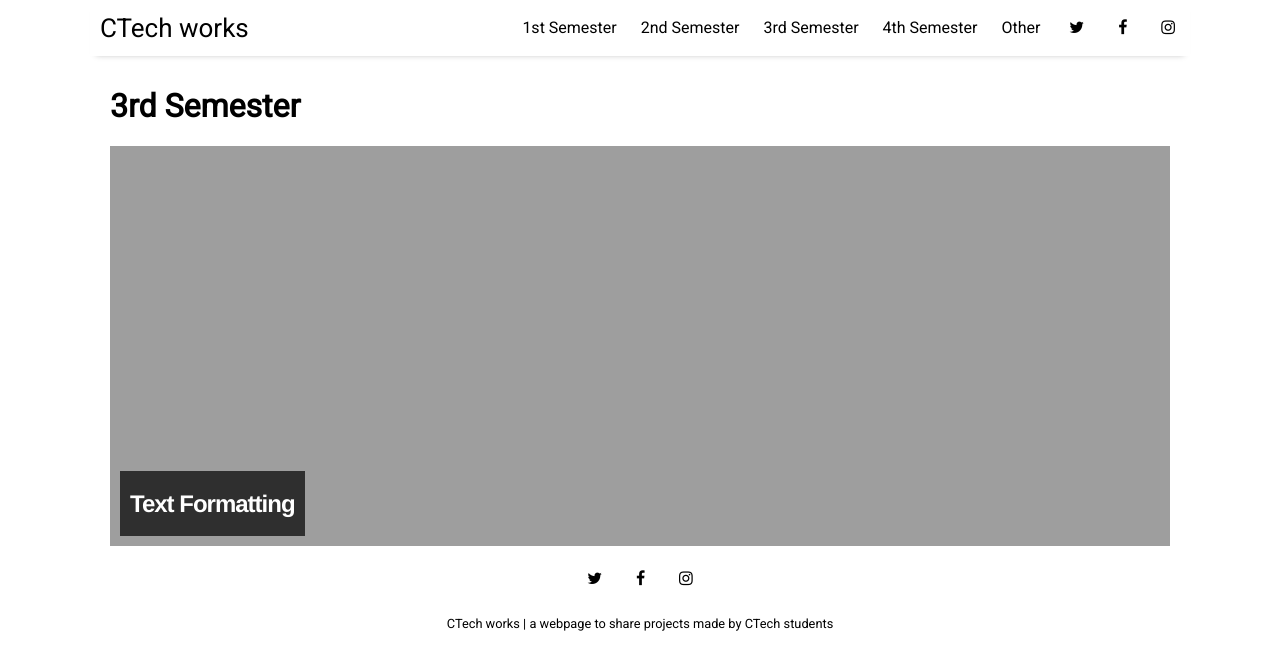
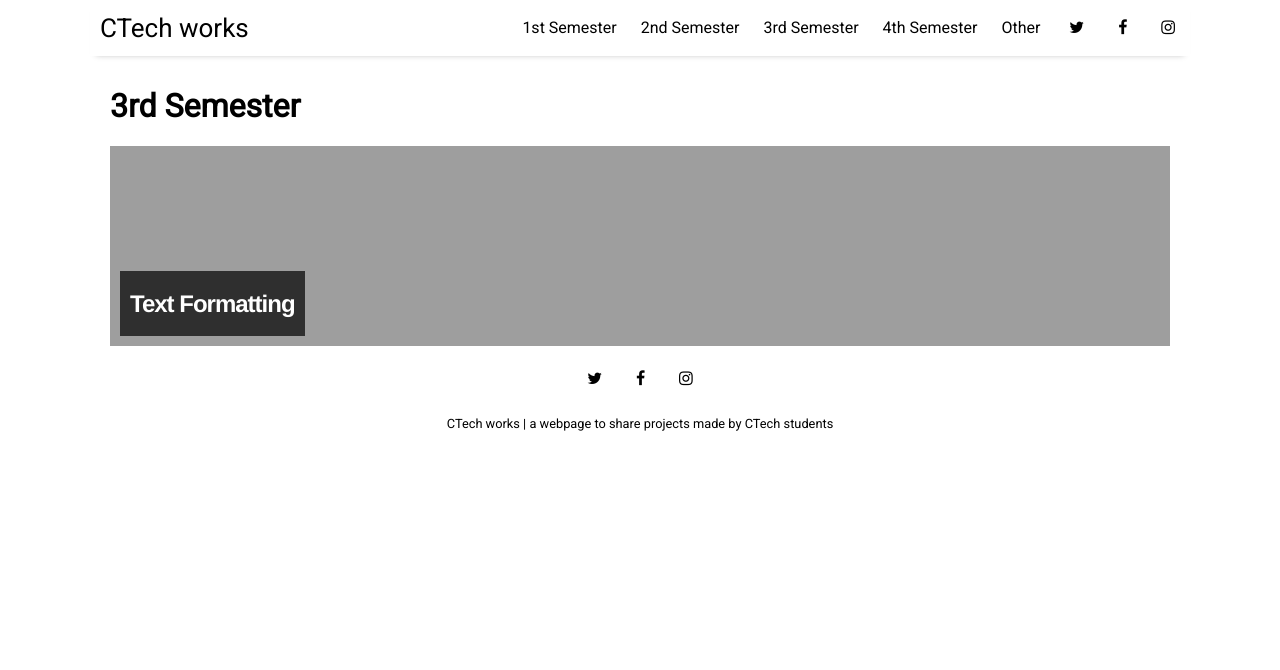
Before and after one commit to ctechfilmuniversity/ctechfilmuniversity.github.io, a Jekyll site: the page built from pages/3rd-Semester.html, in a window 1280 px wide. Shown: the top 670 px of the page. Built offline with Jekyll 4.4.1, drawn with Linux system fonts in a browser that asks for light colours; nearby versions of some CDN libraries.

Commit message:
update layout image preview

```diff
--- a/assets/css/_sass/_home.scss
+++ b/assets/css/_sass/_home.scss
@@ -1,6 +1,6 @@
 
 .featured-posts {
-  height: 400px;
+  height: 200px;
   margin: 5px 10px 10px;
   background-position: center;
   background-repeat: no-repeat;
--- a/assets/css/_sass/_post.scss
+++ b/assets/css/_sass/_post.scss
@@ -17,7 +17,6 @@
   margin: 5px auto 25px;
   display: block;
   max-width: 600px;
-  max-height: 200px;
 }
 @media (max-width: $container-width) {
   .page-content {
```
